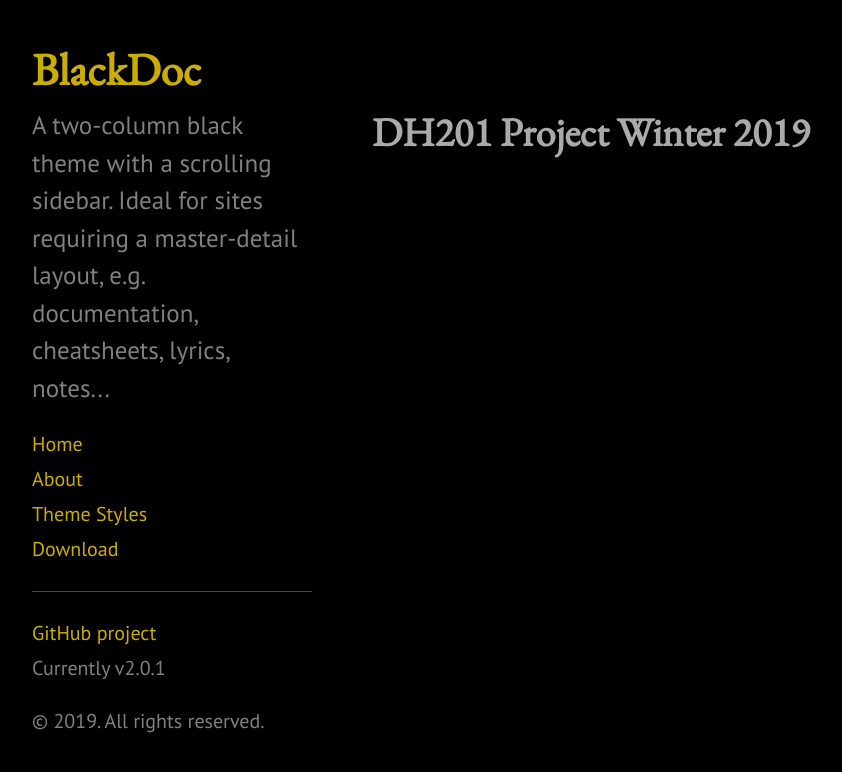
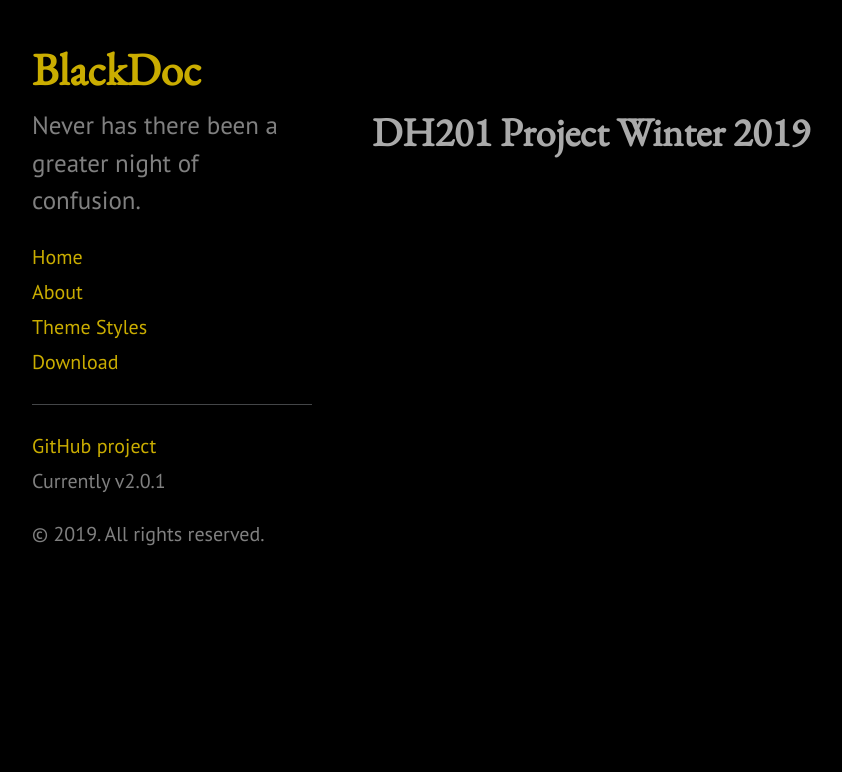
Before and after one commit to j-wng/j-wng.github.io, a Jekyll site: the page built from index.html, in a window 1280 px wide. Shown: the top 772 px of the page, without its empty margins (8-850 px from the left). Built offline with Jekyll 4.4.1, drawn with Linux system fonts in a browser that asks for light colours; the list of posts is cut into pages by our own code.

Commit message:
Update _config.yml

```diff
--- a/_config.yml
+++ b/_config.yml
@@ -5,7 +5,7 @@
 # Setup
 title:            BlackDoc
 tagline:          Black Theme for Jekyll
-description:      "A two-column black theme with a scrolling sidebar. Ideal for sites requiring a master-detail layout, e.g. documentation, cheatsheets, lyrics, notes..."
+description:      "Never has there been a greater night of confusion."
 url:              https://github.com/karloespiritu/blackdoc
 baseurl:          /
                   # the optional subpath of your site, e.g. "/my-jekyll-site/"
```
